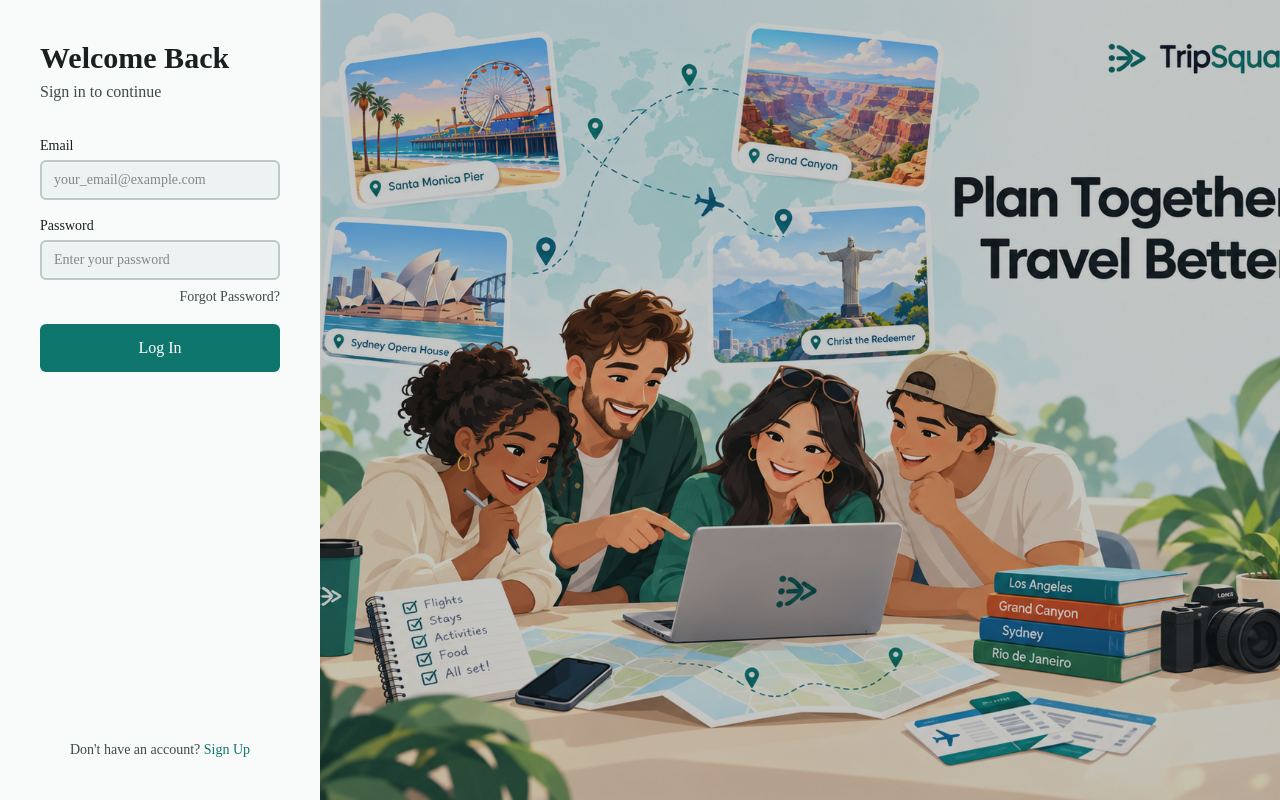
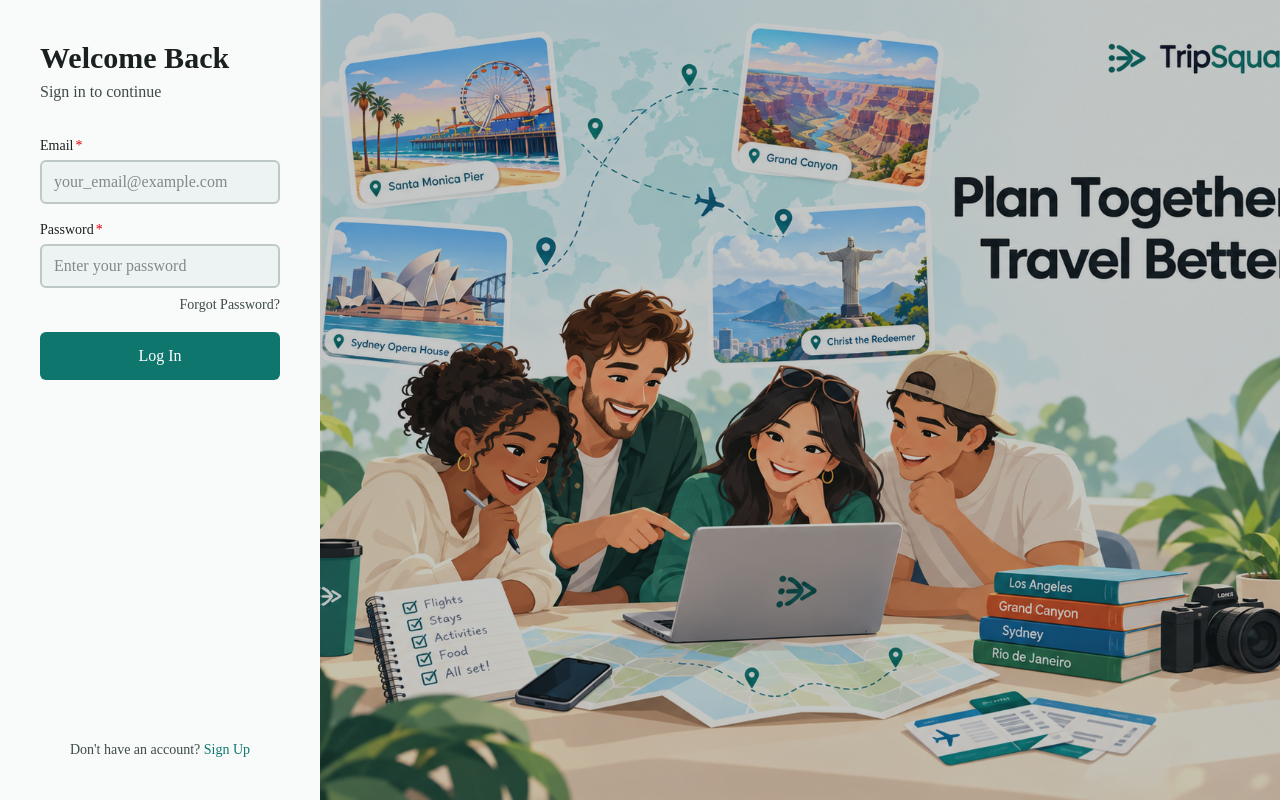
Before and after one commit to Josh1185/SeniorProject, a React (Vite) app in the folder client/: page /login in a window 1280 px wide. Built offline with nearby package versions, Linux system fonts and the light colour scheme; no server answers.

Commit message:
feat: update TextField component

```diff
--- a/client/src/components/TextField.tsx
+++ /dev/null
@@ -1,27 +0,0 @@
-/**
- * FILE: TextField.tsx
- * DESCRIPTION: Reusable text field component for forms
- *
- * LAST UPDATED: 2026-09-26 - File Created (Josh Iehle)
- */
-
-// -------------------- Type imports --------------------
-import type { ComponentProps } from 'react';
-
-// -------------------- Props interface --------------------
-interface TextFieldProps extends ComponentProps<'input'> {
-  label: string;
-}
-
-// -------------------- Component --------------------
-export function TextField({ label, className = '', ...props }: TextFieldProps) {
-  return (
-    <label className="block text-sm font-medium text-ink-900">
-      {label}
-      <input
-        {...props}
-        className={`mt-1 w-full rounded-md border-2 bg-ink-100 focus:border-brand-500 duration-150 border-ink-300 px-3 py-2 ${className}`}
-      />
-    </label>
-  );
-}
--- a/client/src/components/TripFormModal.tsx
+++ b/client/src/components/TripFormModal.tsx
@@ -22,7 +22,7 @@ import { toDateInputValue } from '../lib/format';
 // -------------------- Component imports --------------------
 import { DestinationInput } from './DestinationInput';
 import { Modal } from './Modal';
-import { TextField } from './TextField';
+import { TextField } from './form/TextField';
 
 // -------------------- Props interface --------------------
 interface TripFormModalProps {
--- /dev/null
+++ b/client/src/components/form/TextField.tsx
@@ -0,0 +1,61 @@
+/**
+ * FILE: TextField.tsx
+ * DESCRIPTION: A single-line input wrapped in FormField chrome.
+ *
+ *              UNCONTROLLED BY DEFAULT. Pass `defaultValue` and read the value
+ *              from FormData on submit. Note that React 19 resets an
+ *              uncontrolled form after a form action runs, so `defaultValue`
+ *              should come from the action's returned values - see
+ *              lib/formState.ts for why and TripFormModal for the pattern.
+ *
+ *              Pass `value` + `onChange` only when something OTHER than the
+ *              user writes to the field, such as an autocomplete filling it in.
+ *
+ * LAST UPDATED: 2026-10-16 - Rewritten on FormField (Josh Iehle)
+ *               2026-09-26 - File Created (Josh Iehle)
+ */
+
+// -------------------- Type imports --------------------
+import type { ComponentProps } from 'react';
+
+// -------------------- Component imports --------------------
+import { FormField } from './FormField';
+import { controlClasses } from './fieldStyles';
+
+// -------------------- Props interface --------------------
+
+/**
+ * Extends the real input props rather than re-declaring maxLength,
+ * placeholder, autoComplete and the rest by hand. `id` is omitted because
+ * FormField owns it - accepting one would let a caller break the label link.
+ */
+interface TextFieldProps extends Omit<ComponentProps<'input'>, 'id'> {
+  label: string;
+  hint?: string;
+  error?: string;
+}
+
+// -------------------- Component --------------------
+export function TextField({
+  label,
+  hint,
+  error,
+  required,
+  className = '',
+  ...props
+}: TextFieldProps) {
+  return (
+    <FormField label={label} hint={hint} error={error} required={required}>
+      {({ id, describedBy, invalid }) => (
+        <input
+          {...props}
+          id={id}
+          required={required}
+          aria-describedby={describedBy}
+          aria-invalid={invalid}
+          className={`${controlClasses(invalid)} ${className}`}
+        />
+      )}
+    </FormField>
+  );
+}
--- a/client/src/pages/LoginPage.tsx
+++ b/client/src/pages/LoginPage.tsx
@@ -18,7 +18,7 @@ import { supabase } from '../lib/supabase';
 
 // -------------------- Component imports --------------------
 import { AuthLayout } from '../layouts/AuthLayout';
-import { TextField } from '../components/TextField';
+import { TextField } from '../components/form/TextField';
 
 // -------------------- Component --------------------
 export function LoginPage() {
--- a/client/src/pages/RegisterPage.tsx
+++ b/client/src/pages/RegisterPage.tsx
@@ -20,7 +20,7 @@ import { supabase } from '../lib/supabase';
 
 // -------------------- Component imports --------------------
 import { AuthLayout } from '../layouts/AuthLayout';
-import { TextField } from '../components/TextField';
+import { TextField } from '../components/form/TextField';
 
 // -------------------- Component --------------------
 export function RegisterPage() {
```
